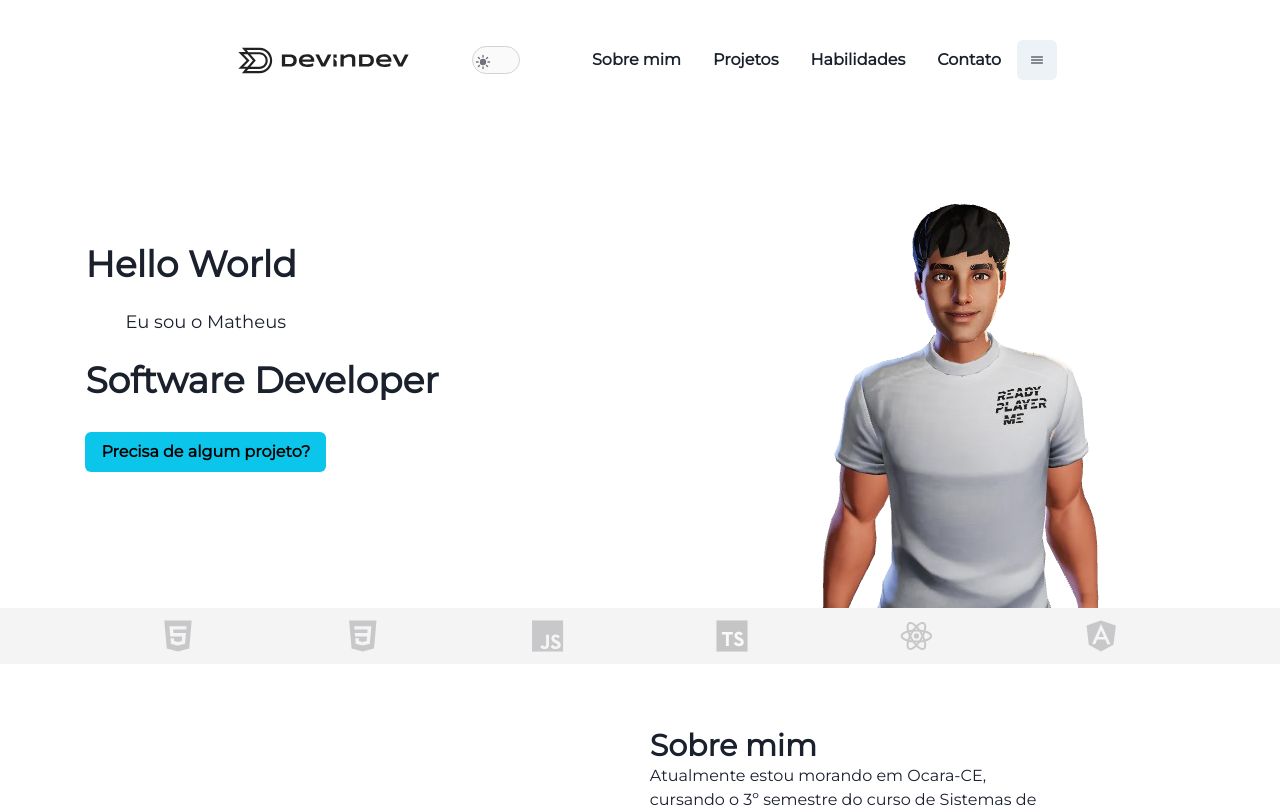
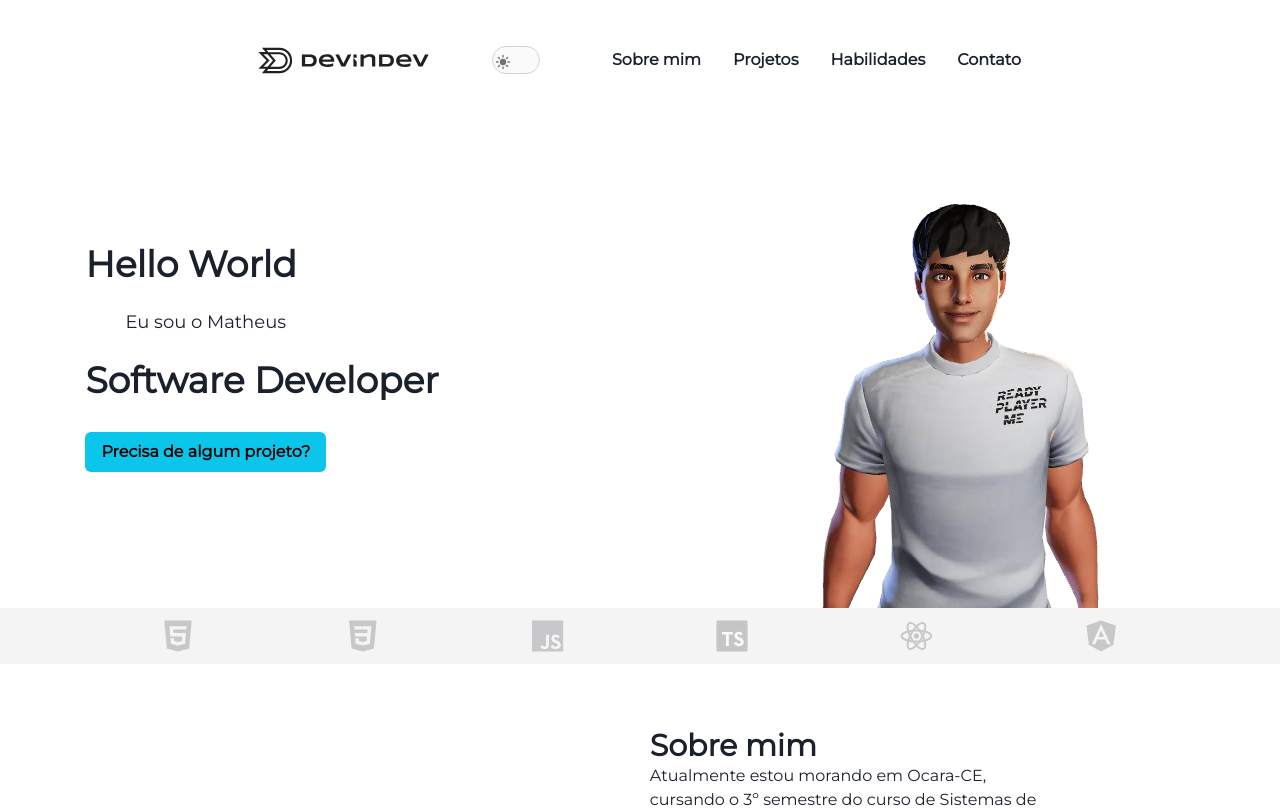
Before and after one commit to matheuspaiva1/portfolio-dev, a Next.js app: page / in a window 1280 px wide. Shown: the top 808 px of the page. Built offline with nearby package versions, Linux system fonts and the light colour scheme.

Commit message:
ajuste main

```diff
--- a/src/app/components/ButtonTheme.tsx
+++ b/src/app/components/ButtonTheme.tsx
@@ -7,13 +7,15 @@ import { IoMdMoon } from "react-icons/io";
 
 export default function ButtonTheme() {
   const {colorMode, toggleColorMode} = useColorMode()
+
+
+
   return (
     <div className="border border-zinc-300 w-12 h-7 p-0.5 rounded-3xl bg-zinc-50">
         <Button variant="secondary" size="icon"
         onClick={()=> toggleColorMode()} >
           {colorMode === "light" ? <IoSunny className=' text-zinc-500'/> : <IoMdMoon className=' text-zinc-500 ml-6'/> }
         </Button>
-
     </div>
   )
 }
--- a/src/app/components/Main.tsx
+++ b/src/app/components/Main.tsx
@@ -16,7 +16,7 @@ export default function Main() {
           <h1 className="text-4xl font-extrabold "> Hello World </h1>
           <p className="ml-10 my-6 text-lg">Eu sou o Matheus</p>
           <h1 className="text-4xl font-extrabold">Software Developer</h1>
-          <a href="https://wa.me/5585994145479">
+          <a href="https://wa.me/5585992996250">
             <Button colorScheme="cyan" marginTop="2em">
               Precisa de algum projeto?
             </Button>
--- a/src/app/components/NavBar.tsx
+++ b/src/app/components/NavBar.tsx
@@ -13,6 +13,7 @@ import {
   Button,
   Stack,
 } from '@chakra-ui/react';
+import { useEffect, useState } from 'react';
 import { IoMenuOutline } from "react-icons/io5";
 
 
@@ -24,6 +25,21 @@ const NavBar = () => {
     { label: 'Habilidades', href: '#skills' },
     { label: 'Contato', href: '#contato' },
   ];
+
+  const [isMobile, setIsMobile] = useState(window.innerWidth < 768);
+
+  useEffect(() => {
+    const handleResize = () => {
+      setIsMobile(window.innerWidth < 768);
+    };
+
+    window.addEventListener("resize", handleResize);
+
+    // cleanup quando o componente desmontar
+    return () => {
+      window.removeEventListener("resize", handleResize);
+    };
+  }, []);
 
   return (
     <Box>
@@ -44,11 +60,14 @@ const NavBar = () => {
             </a>
             ))}
           </Flex>
-          <IconButton
-            aria-label="Open menu"
-            icon={<IoMenuOutline />}
-            onClick={onOpen}
-          />
+
+          {isMobile ? (
+            <IconButton
+              aria-label="Open menu"
+              icon={<IoMenuOutline />}
+              onClick={onOpen}
+            />
+          ) : ""}
         {/* Para telas menores */}
 
       </Flex>
```
Also changed, not shown: src/app/components/Header.tsx (+6 -6 lines).
